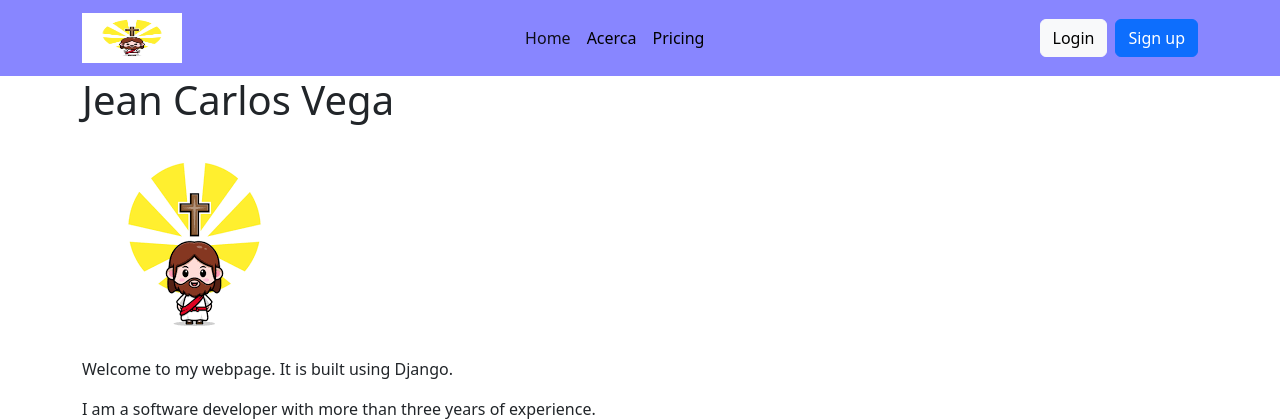
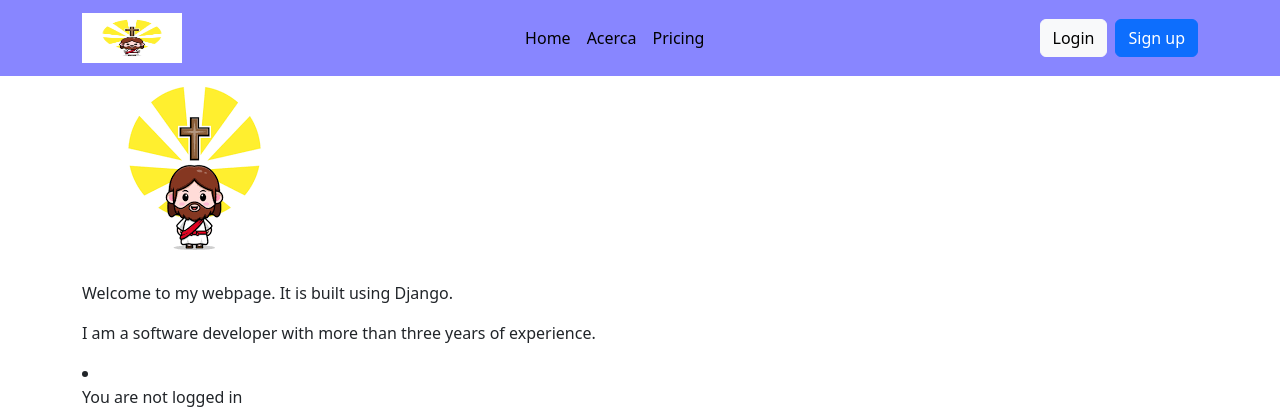
Before and after one commit to jeanvegadev/Django-webpage, a Django app: page /my_app/ in a window 1280 px wide. Shown: the top 420 px of the page. Run offline with Django 4.2, Linux system fonts and the light colour scheme; data comes from the database, SQL or seed files in the repository.

Commit message:
navbar improved

```diff
--- a/my_site/static/css/mycss.css
+++ b/my_site/static/css/mycss.css
@@ -1,5 +1,12 @@
 .navbar{
     background-color: rgb(136, 134, 255);
+}
+
+.navbar-absolute-top{
+    position: absolute;
+    top: 0;
+    left: 0;
+    right: 0;
 }
 
 @media (max-width: 992px) {
--- a/my_site/templates/base.html
+++ b/my_site/templates/base.html
@@ -7,17 +7,17 @@
     <meta name="viewport" content="width=device-width, initial-scale=1.0">
 
     <!-- CSS only -->
-    <link href="https://cdn.jsdelivr.net/npm/bootstrap@5.2.0-beta1/dist/css/bootstrap.min.css" rel="stylesheet" integrity="sha384-0evHe/X+R7YkIZDRvuzKMRqM+OrBnVFBL6DOitfPri4tjfHxaWutUpFmBp4vmVor" crossorigin="anonymous">
+    <link href="https://cdn.jsdelivr.net/npm/bootstrap@5.3.2/dist/css/bootstrap.min.css" rel="stylesheet" integrity="sha384-T3c6CoIi6uLrA9TneNEoa7RxnatzjcDSCmG1MXxSR1GAsXEV/Dwwykc2MPK8M2HN" crossorigin="anonymous">
     <link href="{% static 'css/mycss.css'%}" rel="stylesheet">
     <!-- JavaScript Bundle with Popper -->
-    <script src="https://cdn.jsdelivr.net/npm/bootstrap@5.2.0-beta1/dist/js/bootstrap.bundle.min.js" integrity="sha384-pprn3073KE6tl6bjs2QrFaJGz5/SUsLqktiwsUTF55Jfv3qYSDhgCecCxMW52nD2" crossorigin="anonymous"></script>
+    <script src="https://cdn.jsdelivr.net/npm/bootstrap@5.3.2/dist/js/bootstrap.bundle.min.js" integrity="sha384-C6RzsynM9kWDrMNeT87bh95OGNyZPhcTNXj1NW7RuBCsyN/o0jlpcV8Qyq46cDfL" crossorigin="anonymous"></script>
 
     <link href="{% static 'my_app/custom.css'%}" rel="stylesheet">
     <title>JCVega</title>
 </head>
 <body>
 
-    <header>
+  <header id="header" class="navbar-absolute-top">
       <!-- NAVBAR -->
     <nav class="navbar navbar-expand-lg">
       <div class="container ">
@@ -40,8 +40,8 @@
 
 
       </div>
-  </nav>
-    </header>
+    </nav>
+  </header>
 
     {% block content%}
 
```
